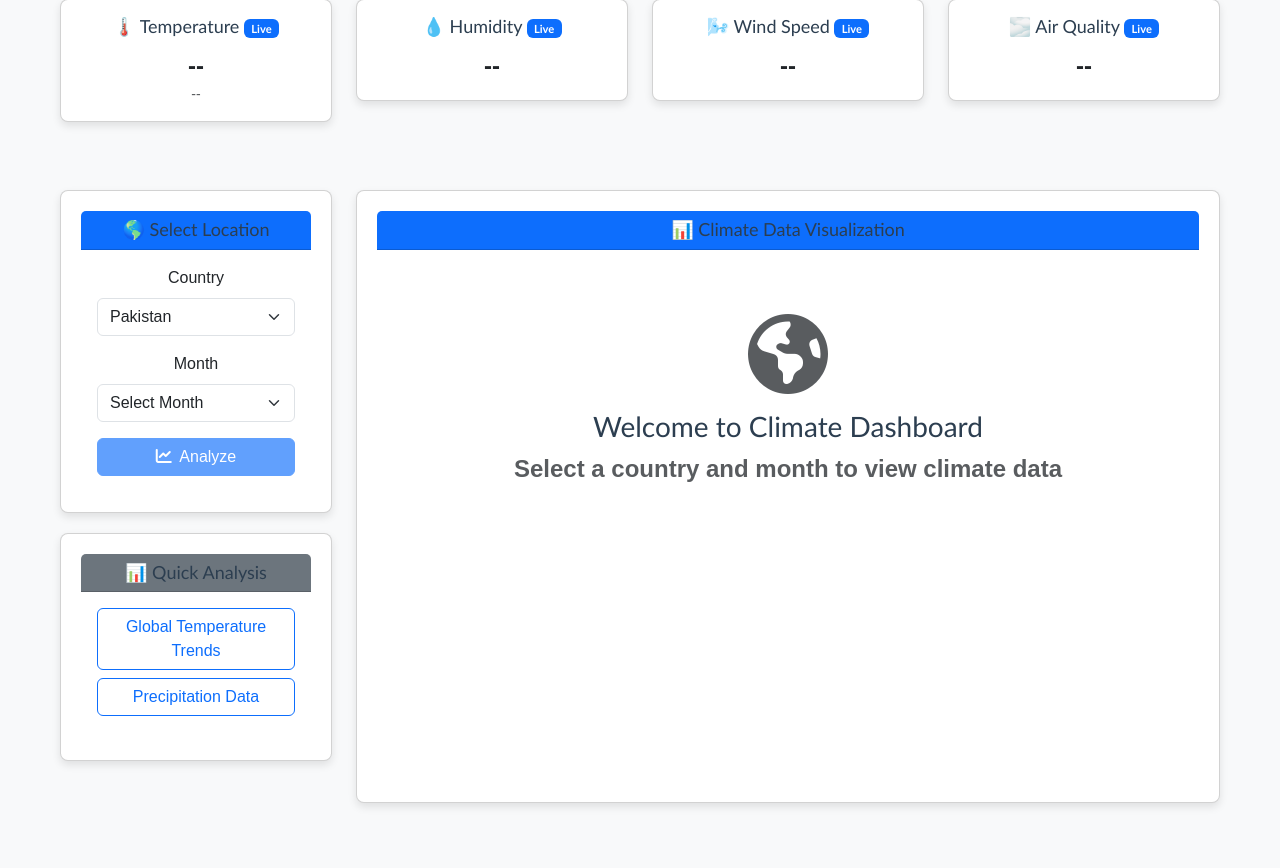
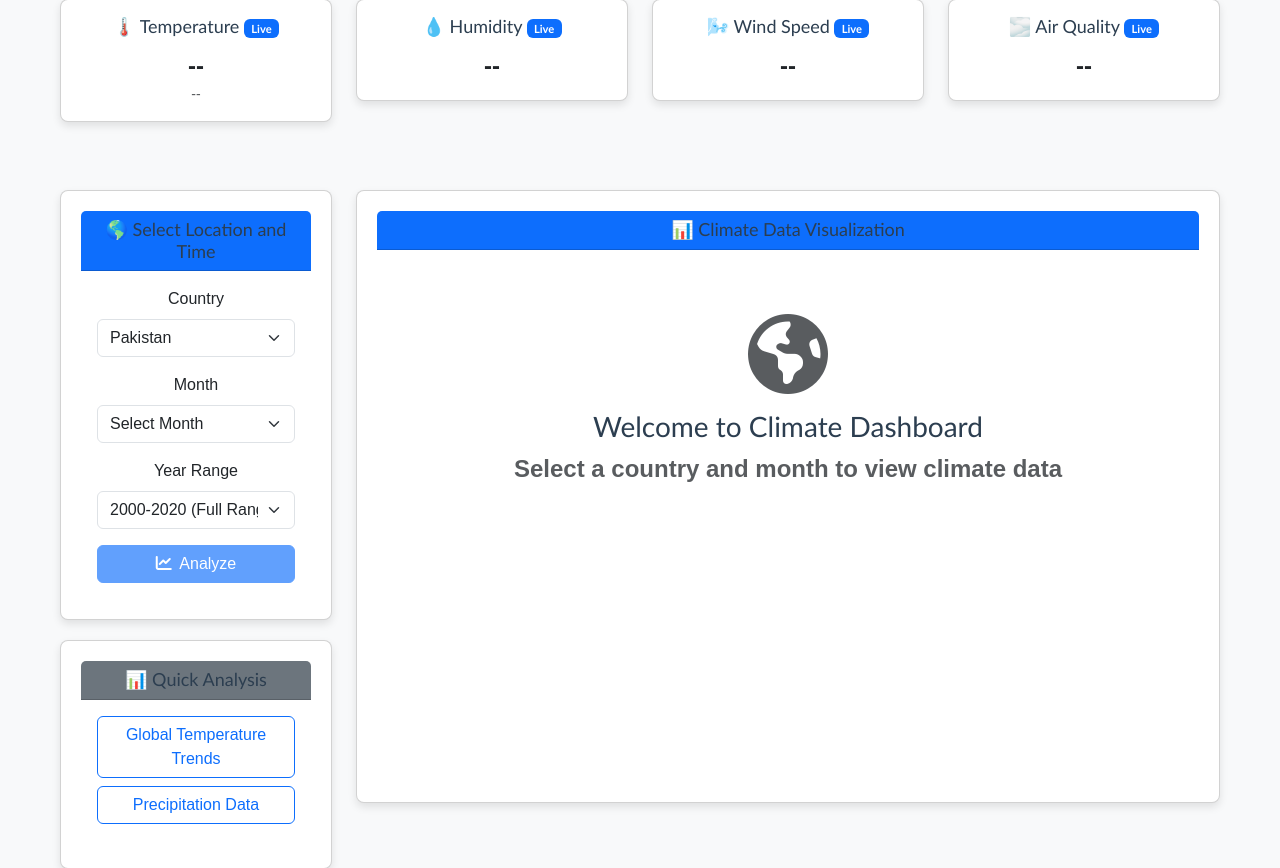
Before and after one commit to haseeb-125/Flask-App, a Flask app: template templates/home.html in a window 1280 px wide. Shown: the part 263-1131 px from the top of the page. Run offline with Flask 3, Linux system fonts and the light colour scheme; the template is opened without the code that fills it, so the values that code supplies are empty; some libraries are stand-ins or nearby versions.

Commit message:
work on Api Data

```diff
--- a/app.py
+++ b/app.py
@@ -139,14 +139,26 @@ def get_climate_data(country, month):
         # Load the CSV data
         df = pd.read_csv("Cleaned_Environment_Temperature.csv", encoding='latin1')
 
+        # Get year range parameters (default to full range if not specified)
+        start_year = request.args.get('start', default=2000, type=int)
+        end_year = request.args.get('end', default=2020, type=int)
+
         # Clean the month name by removing special characters and normalizing
         month_cleaned = re.sub(r'[^\w\s-]', '', month).strip().lower()
 
-        # Get all valid year columns (format Y2000, Y2001, etc.)
-        year_cols = [col for col in df.columns if col.startswith('Y') and col[1:].isdigit()]
+        # Get valid year columns within requested range
+        year_cols = [
+            col for col in df.columns
+            if col.startswith('Y')
+            and col[1:].isdigit()
+            and start_year <= int(col[1:]) <= end_year
+        ]
 
         if not year_cols:
-            return jsonify({"error": "No valid year columns found in dataset"}), 500
+            return jsonify({
+                "error": f"No data available for {country} between {start_year}-{end_year}",
+                "suggestion": "Try a different year range"
+            }), 404
 
         # Filter for country and month (case insensitive, partial match)
         filtered = df[
@@ -164,21 +176,72 @@ def get_climate_data(country, month):
         years = [int(col[1:]) for col in year_cols]
         temperatures = filtered[year_cols].values[0].tolist()
 
-        # Return data in the format expected by the frontend
         return jsonify({
             "x": years,
             "y": temperatures,
-            "title": f"Temperature in {country} ({month})",
+            "title": f"Temperature in {country} ({month}) {start_year}-{end_year}",
             "labels": {
                 "x": "Year",
                 "y": "Temperature (°C)"
             },
             "color": "#4bc0c0",
-            "name": "Temperature"
+            "name": "Temperature",
+            "meta": {
+                "country": country,
+                "month": month,
+                "start_year": start_year,
+                "end_year": end_year
+            }
         })
 
     except Exception as e:
-        return jsonify({"error": f"Server error: {str(e)}"}), 500
+        return jsonify({
+            "error": f"Server error: {str(e)}",
+            "solution": "Please try again with different parameters"
+        }), 500
+
+@app.route('/api/global-trends')
+def global_trends():
+    try:
+        df = pd.read_csv("Cleaned_Environment_Temperature.csv", encoding='latin1')
+
+        # Example: Calculate global averages by year
+        year_cols = [col for col in df.columns if col.startswith('Y') and col[1:].isdigit()]
+        global_avg = df[year_cols].mean().tolist()  # Average across all countries/months
+        years = [int(col[1:]) for col in year_cols]
+
+        return jsonify({
+            "x": years,
+            "y": global_avg,
+            "title": "Global Temperature Trends (Annual Averages)",
+            "labels": {"x": "Year", "y": "Temperature (°C)"}
+        })
+    except Exception as e:
+        return jsonify({"error": str(e)}), 500
+
+@app.route('/api/precipitation')
+def precipitation():
+    try:
+        # First try to load real data
+        try:
+            df = pd.read_csv("Precipitation_Data.csv")
+            months = df['Month'].tolist()
+            precipitation = df['Precipitation'].tolist()
+        except FileNotFoundError:
+            # Fallback to sample data if file missing
+            months = ["Jan", "Feb", "Mar", "Apr", "May", "Jun",
+                     "Jul", "Aug", "Sep", "Oct", "Nov", "Dec"]
+            precipitation = [120, 90, 80, 70, 60, 50,
+                           60, 70, 80, 90, 100, 110]
+
+        return jsonify({
+            "x": months,
+            "y": precipitation,
+            "title": "Global Precipitation Patterns",
+            "labels": {"x": "Month", "y": "Precipitation (mm)"}
+        })
+    except Exception as e:
+        return jsonify({"error": str(e)}), 500
 
 
 @app.route('/plot')
--- a/templates/home.html
+++ b/templates/home.html
@@ -167,7 +167,7 @@
             <div class="col-md-3">
                 <div class="card">
                     <div class="card-header bg-primary text-white">
-                        <h5 class="mb-0">🌎 Select Location</h5>
+                        <h5 class="mb-0">🌎 Select Location and Time</h5>
                     </div>
                     <div class="card-body">
                         <div class="mb-3">
@@ -182,7 +182,28 @@
                                 <option value="" selected disabled>Select Month</option>
                             </select>
                         </div>
-                        <button id="analyzeBtn" class="btn btn-primary w-100" disabled>
+                        <div class="mb-3">
+                            <label for="yearSelect" class="form-label">Year Range</label>
+                            <select class="form-select" id="yearSelect">
+                                <option value="2000-2020">2000-2020 (Full Range)</option>
+                                <option value="2000-2010">2000-2010 (Early Period)</option>
+                                <option value="2011-2020">2011-2020 (Recent Period)</option>
+                                <option value="custom">Custom Range...</option>
+                            </select>
+                        </div>
+                        <div class="mb-3" id="customYearRange" style="display:none;">
+                            <div class="row">
+                                <div class="col">
+                                    <input type="number" class="form-control" id="startYear" placeholder="Start Year"
+                                        min="2000" max="2020" value="2000">
+                                </div>
+                                <div class="col">
+                                    <input type="number" class="form-control" id="endYear" placeholder="End Year"
+                                        min="2000" max="2020" value="2020">
+                                </div>
+                            </div>
+                        </div>
+                        <button id="analyzeBtn" class="btn btn-primary w-100">
                             <i class="fas fa-chart-line me-1"></i> Analyze
                         </button>
                     </div>
@@ -278,13 +299,14 @@
             weather: '/get_weather',
             countries: '/api/countries',
             months: (country) => `/api/cities/${encodeURIComponent(country)}`,
-            climateData: (country, month) => `/api/climate-data/${encodeURIComponent(country)}/${encodeURIComponent(month)}`,
+            climateData: (country, month, startYear, endYear) =>
+                `/api/climate-data/${country}/${month}?start=${startYear}&end=${endYear}`,
             globalTrends: '/api/global-trends',
             precipitation: '/api/precipitation'
         };
 
         const DEFAULT_VALUES = {
-            city: 'London',
+            city: 'Karachi',
             country: 'Pakistan'
         };
 
@@ -413,13 +435,25 @@
             }
 
             showLoading();
-            elements.chartTitle.textContent = `Climate Data for ${country} (${month})`;
 
             try {
+                // Get year range selection
+                const yearRange = document.getElementById('yearSelect').value;
+                let startYear = 2000;
+                let endYear = 2020;
+
+                if (yearRange === 'custom') {
+                    startYear = parseInt(document.getElementById('startYear').value);
+                    endYear = parseInt(document.getElementById('endYear').value);
+                } else {
+                    [startYear, endYear] = yearRange.split('-').map(Number);
+                }
+
                 const cleanMonth = month.replace(/[^\w\s-]/g, '').split('-')[0].trim();
-                const url = `/api/climate-data/${encodeURIComponent(country)}/${encodeURIComponent(cleanMonth)}`;
+                const url = `/api/climate-data/${encodeURIComponent(country)}/${encodeURIComponent(cleanMonth)}?start=${startYear}&end=${endYear}`;
 
                 console.log("Fetching from:", url);
+                elements.chartTitle.textContent = `Climate Data for ${country} (${month}) ${startYear}-${endYear}`;
 
                 // First try standard fetch
                 const response = await fetch(url);
@@ -461,7 +495,7 @@
             }
         };
 
-        // Helper function for SSE handling
+        // Helper function for SSE handling (unchanged)
         function setupEventSource(url) {
             const eventSource = new EventSource(url);
 
```
Also changed, not shown: Precipitation_Data.csv (added, +18 -0 lines).
